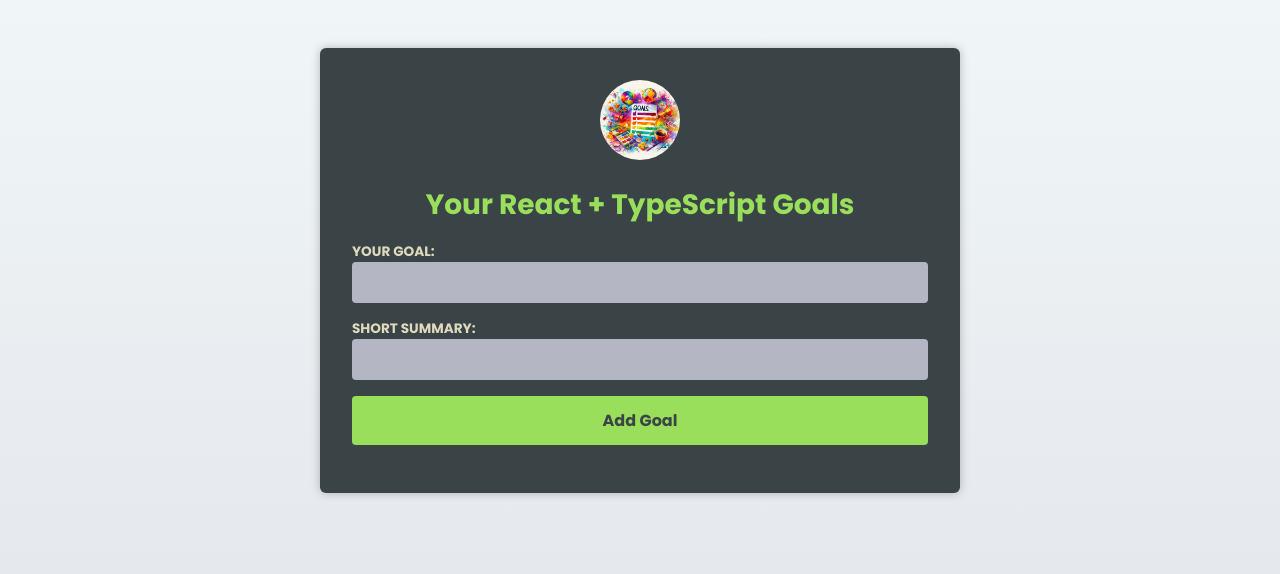
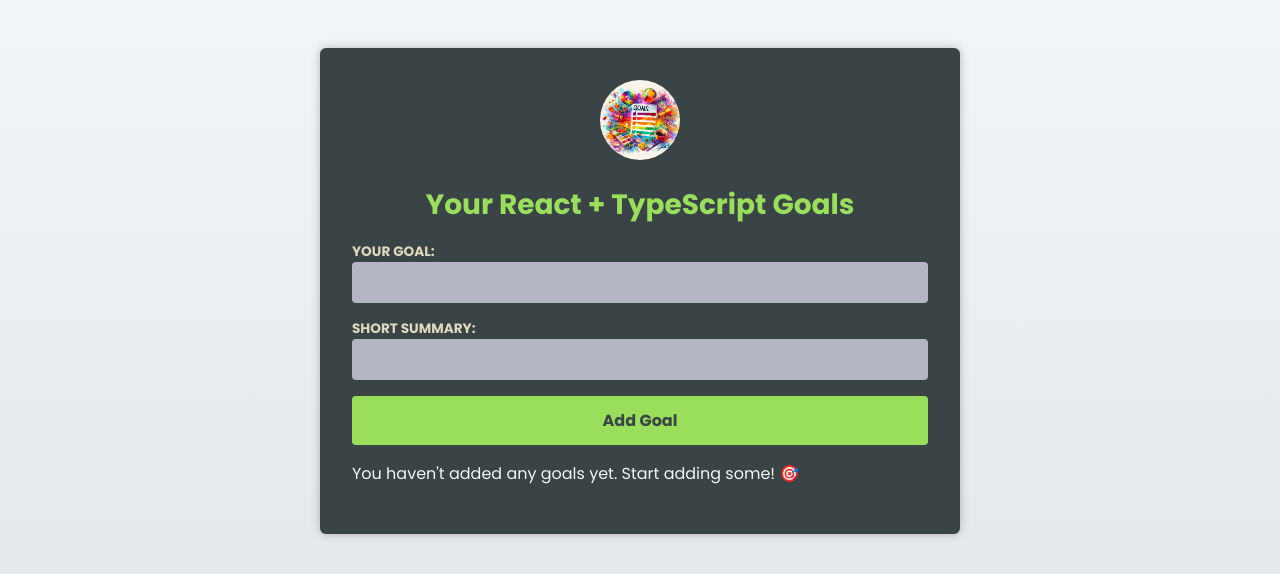
Before and after one commit to rishikesh-negi/goals-app-react-with-ts, a React (Vite) app: page / in a window 1280 px wide. Shown: the top 574 px of the page. Built offline with nearby package versions, Linux system fonts and the light colour scheme.

Commit message:
Conditionally added a info box component to display a hint or warning to the user

```diff
--- a/src/components/CourseGoalsList.tsx
+++ b/src/components/CourseGoalsList.tsx
@@ -1,6 +1,7 @@
 import type { CourseGoal as CourseGoalType } from "../App";
 
 import CourseGoal from "./CourseGoal";
+import InfoBox from "./InfoBox";
 
 type CourseGoalsListProps = {
   goals: CourseGoalType[];
@@ -11,7 +12,22 @@ export default function CourseGoalsList({
   goals,
   onDelete,
 }: CourseGoalsListProps) {
+  if (goals.length === 0) {
     return (
+      <InfoBox mode="hint">
+        You haven't added any goals yet. Start adding some! 🎯
+      </InfoBox>
+    );
+  }
+
+  return (
+    <>
+      {goals.length > 4 && (
+        <InfoBox mode="warning" severity="medium">
+          You've added one too many goals! Are you sure you're not biting more
+          than you can chew? 🤔
+        </InfoBox>
+      )}
       <ul>
         {goals.map((goal) => (
           <li key={goal.id}>
@@ -21,5 +37,6 @@ export default function CourseGoalsList({
           </li>
         ))}
       </ul>
+    </>
   );
 }
```
Lines whose indentation alone changed are shown as unchanged.
